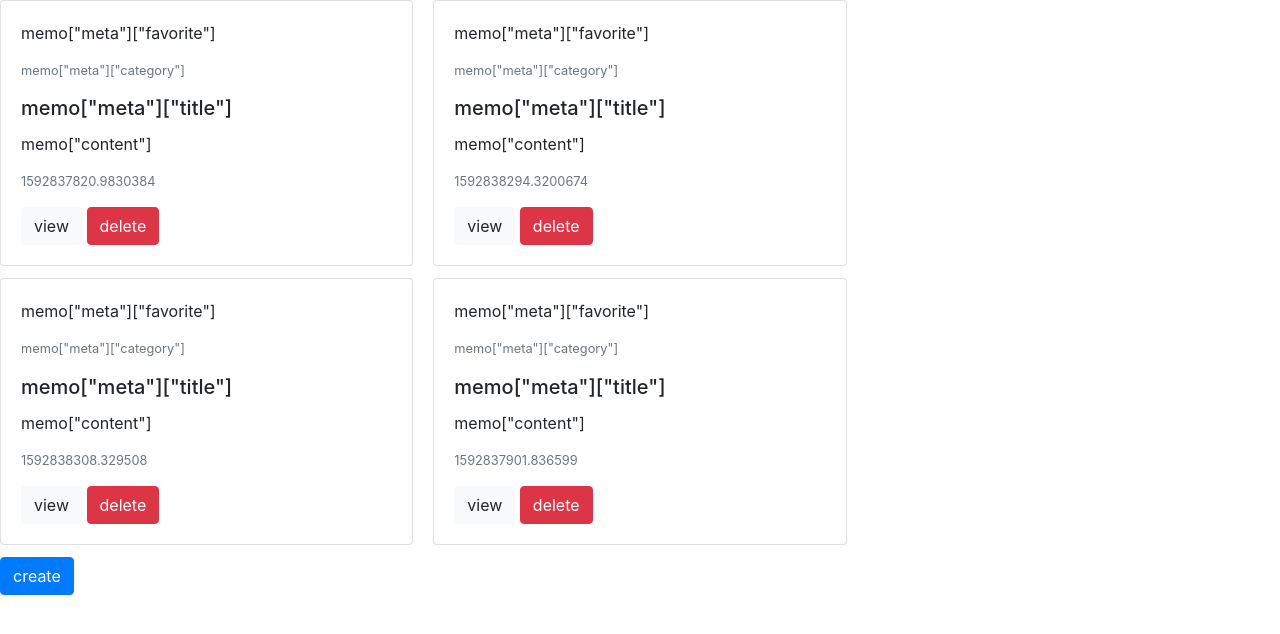
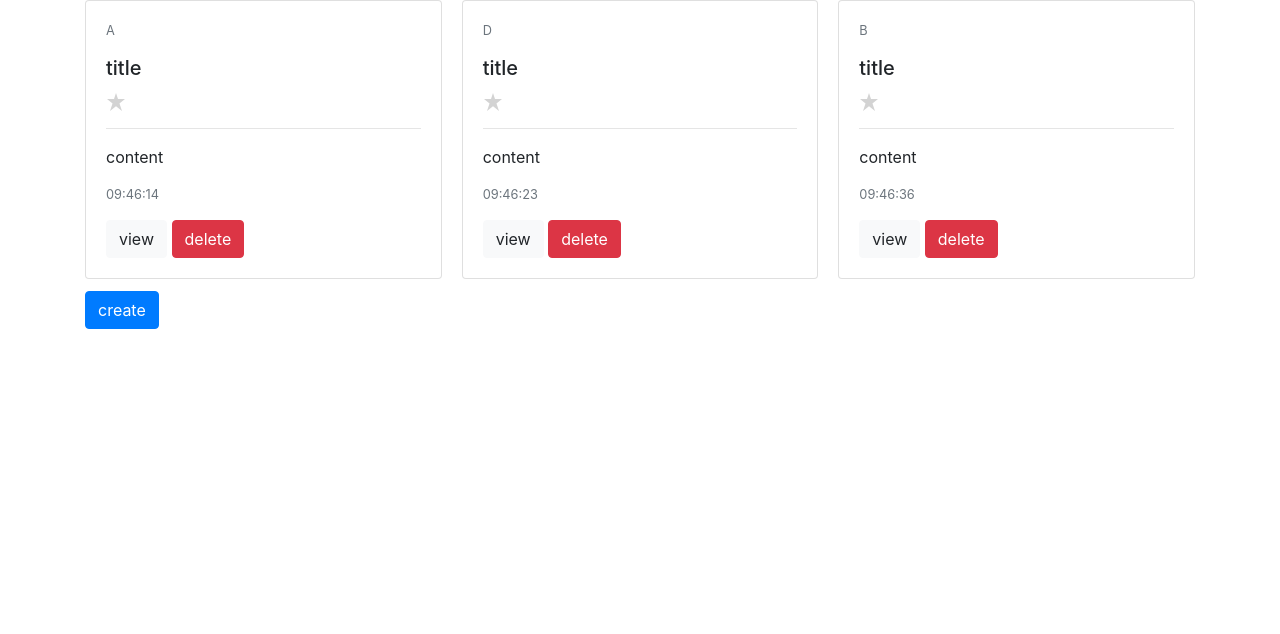
Before and after one commit to ufxpri/flask_notepad_quick_start, a Flask app: page /list in a window 1280 px wide. Shown: the top 634 px of the page. Run offline with Flask 2, Linux system fonts and the light colour scheme; some libraries are stand-ins or nearby versions.

Commit message:
design fix

```diff
--- a/app.py
+++ b/app.py
@@ -1,5 +1,6 @@
 from memo import MemoManager
 import time
+from datetime import datetime
 
 from flask import Flask
 from flask import request
@@ -10,16 +11,31 @@ from flask import url_for
 memoManager = MemoManager()
 app = Flask(__name__)
 
+def datetime_formater(datetime_):
+    if datetime_.date() < datetime.today().date():
+        return datetime_.strftime('%Y-%m-%d')
+    else:
+        return datetime_.strftime('%H:%M:%S')
+
+
 @app.route('/list', methods=['GET'])
 def memo_list():
     memo_list = memoManager.get_memo_list()
+    for i, memo in enumerate(memo_list):
+        last_edit_time = datetime.fromtimestamp(memo["meta"]["last_edit_time"])
+        memo_list[i]["meta"]["last_edit_time"] = datetime_formater(last_edit_time)
     return render_template('list.html', memo_list=memo_list)
 
 @app.route('/viewer', methods=['GET'])
 def viewer():
     memo_id = request.args.get('id')
     memo = memoManager.get_memo_content(memo_id)
-    return render_template('viewer.html', memo=memo)
+    category_list = ["A","B","C","D","E"] # TODO get category list
+    last_edit_time = datetime.fromtimestamp(memo["meta"]["last_edit_time"])
+    memo["meta"]["last_edit_time"] = datetime_formater(last_edit_time)
+    created_time = datetime.fromtimestamp(memo["meta"]["created_time"])
+    memo["meta"]["created_time"] = datetime_formater(created_time)
+    return render_template('viewer.html', memo=memo, category_list=category_list)
 
 @app.route('/create', methods=['GET'])
 def create():
@@ -60,8 +76,6 @@ def edit_memo():
     memo["meta"]["title"] = memo_object["meta"]["title"]
     memo["meta"]["category"] = memo_object["meta"]["category"]
     memo["meta"]["favorite"] = memo_object["meta"]["favorite"]
-    memo["meta"]["created_time"] = memo_object["meta"]["created_time"]
-    memo["meta"]["last_edit_time"] = time.time()
     memo["content"] = memo_object["content"]
 
     result = memoManager.edit_memo(memo_id, memo)
--- a/memo.py
+++ b/memo.py
@@ -77,9 +77,6 @@ class MemoManager():
 
     def create_memo(self, ID, memo_object):
         try:
-            file_name = "./memo/{}.json".format(ID)
-            f = open(file_name, 'w')
-
             memo = dict()
             memo["meta"] = dict()
             memo["meta"]["title"] = memo_object["meta"]["title"]
@@ -89,6 +86,8 @@ class MemoManager():
             memo["meta"]["last_edit_time"] = time.time()
             memo["content"] = memo_object["content"]
 
+            file_name = "./memo/{}.json".format(ID)
+            f = open(file_name, 'w')
             f.write(json.dumps(memo))
             return True
         except Exception as e:
@@ -97,21 +96,17 @@ class MemoManager():
 
     def edit_memo(self, memo_id, memo_object):
         try:
-            self.delete_memo(memo_id)
-            file_name = "./memo/{}.json".format(memo_id)
-            f = open(file_name, 'w')
-
-            memo = dict()
+            memo = self.get_memo_content(memo_id)
             memo["id"]=memo_id
-            memo["meta"] = dict()
             memo["meta"]["title"] = memo_object["meta"]["title"]
             memo["meta"]["category"] = memo_object["meta"]["category"]
             memo["meta"]["favorite"] = memo_object["meta"]["favorite"]
-            memo["meta"]["created_time"] = memo_object["meta"]["created_time"]
             memo["meta"]["last_edit_time"] = time.time()
             memo["content"] = memo_object["content"]
-
-            f.write(json.dumps(memo))
+            self.delete_memo(memo_id)
+            file_name = "./memo/{}.json".format(memo_id)
+            with open(file_name, 'w') as f:
+                f.write(json.dumps(memo))
             return True
         except Exception as identifier:
             print(identifier)
--- a/memo/1592837820.9820354.json
+++ /dev/null
@@ -1 +0,0 @@
-{"meta": {"title": "memo[\"meta\"][\"title\"]", "category": "memo[\"meta\"][\"category\"]", "favorite": "memo[\"meta\"][\"favorite\"]", "created_time": 1592837820.9830384, "last_edit_time": 1592837820.9830384}, "content": "memo[\"content\"]"}
--- a/memo/1592837901.8355968.json
+++ /dev/null
@@ -1 +0,0 @@
-{"meta": {"title": "memo[\"meta\"][\"title\"]", "category": "memo[\"meta\"][\"category\"]", "favorite": "memo[\"meta\"][\"favorite\"]", "created_time": 1592837901.836599, "last_edit_time": 1592837901.836599}, "content": "memo[\"content\"]"}
--- a/memo/1592838294.3200674.json
+++ /dev/null
@@ -1 +0,0 @@
-{"meta": {"title": "memo[\"meta\"][\"title\"]", "category": "memo[\"meta\"][\"category\"]", "favorite": "memo[\"meta\"][\"favorite\"]", "created_time": 1592838294.3200674, "last_edit_time": 1592838294.3200674}, "content": "memo[\"content\"]"}
--- a/memo/1592838308.328512.json
+++ /dev/null
@@ -1 +0,0 @@
-{"meta": {"title": "memo[\"meta\"][\"title\"]", "category": "memo[\"meta\"][\"category\"]", "favorite": "memo[\"meta\"][\"favorite\"]", "created_time": 1592838308.329508, "last_edit_time": 1592838308.329508}, "content": "memo[\"content\"]"}
--- /dev/null
+++ b/memo/1594546120.0927713.json
@@ -0,0 +1 @@
+{"id": "1594546120.0927713", "meta": {"title": "title", "category": "A", "favorite": false, "created_time": 1594546120.0927713, "last_edit_time": 1594547174.2187853}, "content": "content"}
--- /dev/null
+++ b/memo/1594547178.4592867.json
@@ -0,0 +1 @@
+{"id": "1594547178.4592867", "meta": {"title": "title", "category": "D", "favorite": false, "created_time": 1594547178.4592867, "last_edit_time": 1594547183.0635726}, "content": "content"}
--- /dev/null
+++ b/memo/1594547187.7753785.json
@@ -0,0 +1 @@
+{"id": "1594547187.7753785", "meta": {"title": "title", "category": "B", "favorite": false, "created_time": 1594547187.7753785, "last_edit_time": 1594547196.6629915}, "content": "content"}
--- a/templates/list.html
+++ b/templates/list.html
@@ -9,16 +9,24 @@
 </head>
 
 <body>
+    <div class="container">
         <div class="card-columns">
             {% for memo in memo_list %}
             <div class="card">
                 <!-- <img src="..." class="card-img-top" alt="..."> -->
                 <div class="card-body">
-                <p class="card-text">{{memo["meta"]["favorite"]}}</p>
                     <p class="card-text"><small class="text-muted">{{memo["meta"]["category"]}}</small></p>
                     <h5 class="card-title">{{memo["meta"]["title"]}}</h5>
+                    <svg height="20" width="20">
+                        {% if memo["meta"]["favorite"]==true %}
+                        <polygon points="10,1 4,19 19,7 1,7 16,19" style="fill:yellow;fill-rule:nonzero;"/>
+                        {% else %}
+                        <polygon points="10,1 4,19 19,7 1,7 16,19" style="fill:lightgray;fill-rule:nonzero;"/>
+                        {% endif %}
+                    </svg>
+                    <hr>
                     <p class="card-text">{{memo["content"]}}</p>
-                <p class="card-text"><small class="text-muted">{{memo["meta"]["created_time"]}}</small></p>
+                    <p class="card-text"><small class="text-muted">{{memo["meta"]["last_edit_time"]}}</small></p>
                     <!-- view button -->
                     <button type="button" class="btn btn-light" onclick="redirect_viewer({{memo['id']}})">view</button>
                     <!-- delete button -->
@@ -39,6 +47,7 @@
             }
         </script>
         <script src={{ url_for('static', filename='memo.js') }}></script>
+    </div>
     </body>
 
 </html>
```
Also changed, not shown: templates/create.html (+6 -6 lines), templates/viewer.html (+20 -9 lines). Lines whose indentation alone changed are shown as unchanged.
